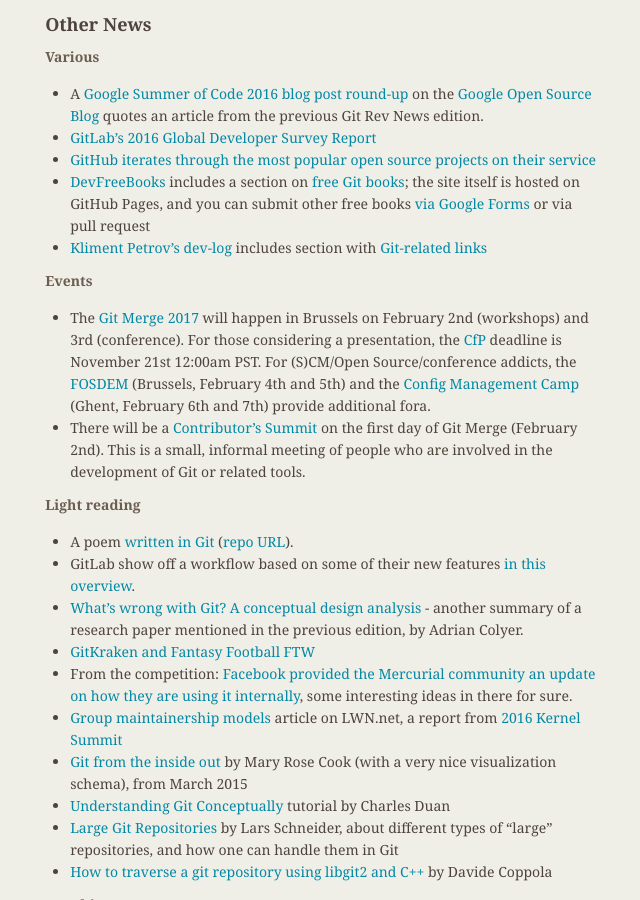
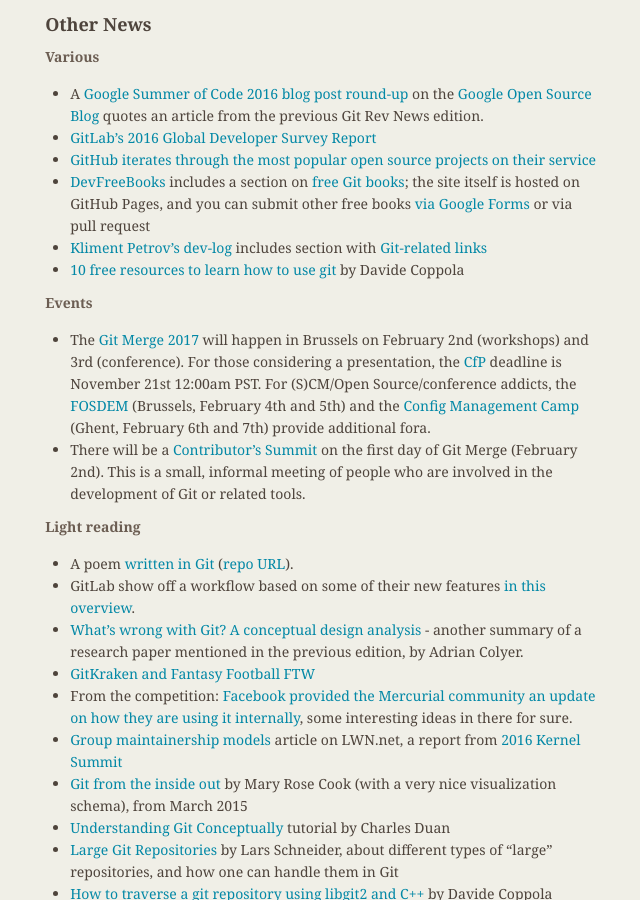
Before and after one commit to git/git.github.io, a Jekyll site: the page built from rev_news/drafts/edition-21.md, in a window 1280 px wide and 900 px high, scrolled down 5343 px. Shown: the whole window, without its empty margins (484-1124 px from the left). Built offline with Jekyll 4.4.1, drawn with Linux system fonts in a browser that asks for light colours.

Commit message:
rn-21: Add a new link to "Various" section

```diff
--- a/rev_news/drafts/edition-21.md
+++ b/rev_news/drafts/edition-21.md
@@ -318,6 +318,7 @@
 * [GitHub iterates through the most popular open source projects on their service](https://github.com/blog/2268-top-open-source-launches-on-github)
 * [DevFreeBooks](https://devfreebooks.github.io) includes a section on [free Git books](https://devfreebooks.github.io/git/); the site itself is hosted on GitHub Pages, and you can submit other free books [via Google Forms](https://docs.google.com/forms/d/e/1FAIpQLSeXsmlLo3S7lJF82LGTOMoMpA4vg_T38Ez47gQoU6P6KaFwQg/viewform) or via pull request
 * [Kliment Petrov's dev-log](https://github.com/KleoPetroff/dev-log) includes section with [Git-related links](https://github.com/KleoPetroff/dev-log/blob/master/source/git.md)
+* [10 free resources to learn how to use git](http://blog.davidecoppola.com/2016/11/10-free-resources-to-learn-how-to-use-git/) by Davide Coppola
 
 __Events__
 
```
